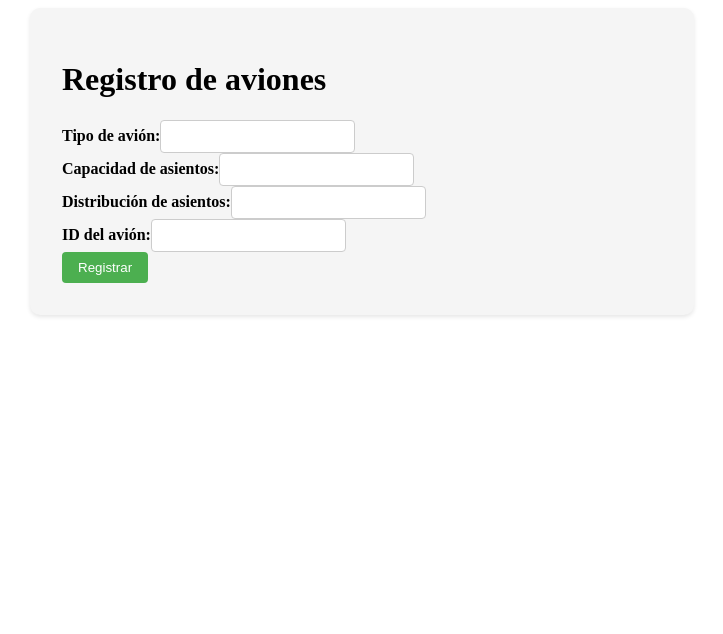
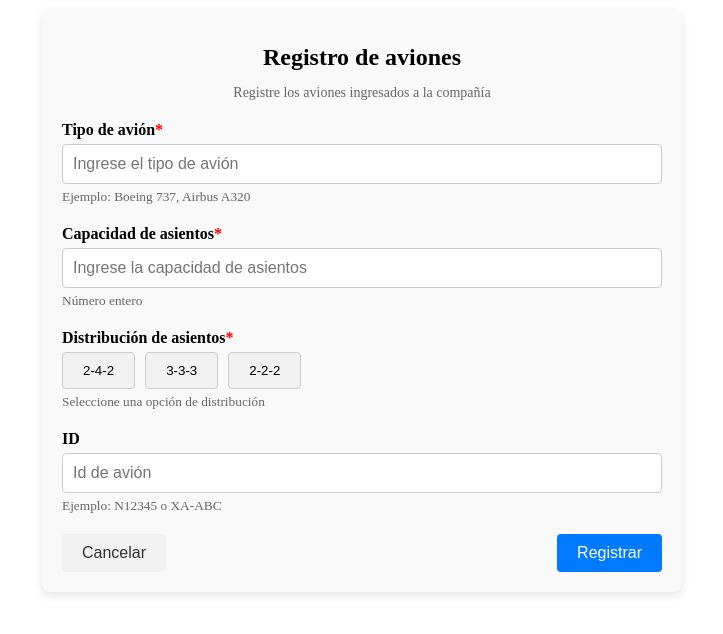
Before and after one commit to Reginork/gestion-de-vuelos, a Next.js app: page / in a window 1280 px wide. Shown: the top 634 px of the page, without its empty margins (278-1001 px from the left). Built offline with nearby package versions, Linux system fonts and the light colour scheme.

Commit message:
Creación de primer formulario

```diff
--- a/app/components/RegisterAirplane.tsx
+++ b/app/components/RegisterAirplane.tsx
@@ -1,59 +1,84 @@
-import React from 'react';
+'use client';
 
-function RegisterAirplane() {
+import React, { useState } from 'react';
+import '../styles/global.css';
+
+const RegisterAirplane: React.FC = () => {
+  const [airplaneType, setAirplaneType] = useState('');
+  const [seatCapacity, setSeatCapacity] = useState('');
+  const [seatDistribution, setSeatDistribution] = useState('');
+  const [airplaneId, setAirplaneId] = useState('');
+
+  const handleRegister = (e: React.FormEvent) => {
+    e.preventDefault();
+    console.log({
+      airplaneType,
+      seatCapacity,
+      seatDistribution,
+      airplaneId,
+    });
+  };
+
   return (
-    <div className="container mx-auto p-4">
-      <h1 className="text-3xl font-bold text-center mb-8">Registro de aviones</h1>
-      <form className="space-y-4">
-        <div>
-          <label htmlFor="type" className="block text-sm font-medium text-gray-700">
-            Tipo de avión:
-          </label>
+    <div className="register-airplane-container">
+      <h1 className="title">Registro de aviones</h1>
+      <p className="subtitle">Registre los aviones ingresados a la compañía</p>
+      <form className="register-airplane-form" onSubmit={handleRegister}>
+        <div className="form-group">
+          <label htmlFor="airplaneType">Tipo de avión<span className="required">*</span></label>
           <input
             type="text"
-            id="type"
-            className="mt-1 p-2 w-full border border-gray-300 rounded-md shadow-sm"
+            id="airplaneType"
+            placeholder="Ingrese el tipo de avión"
+            value={airplaneType}
+            onChange={(e) => setAirplaneType(e.target.value)}
+            required
           />
+          <small>Ejemplo: Boeing 737, Airbus A320</small>
         </div>
-        <div>
-          <label htmlFor="capacity" className="block text-sm font-medium text-gray-700">
-            Capacidad de asientos:
-          </label>
+
+        <div className="form-group">
+          <label htmlFor="seatCapacity">Capacidad de asientos<span className="required">*</span></label>
           <input
             type="number"
-            id="capacity"
-            className="mt-1 p-2 w-full border border-gray-300 rounded-md shadow-sm"
+            id="seatCapacity"
+            placeholder="Ingrese la capacidad de asientos"
+            value={seatCapacity}
+            onChange={(e) => setSeatCapacity(e.target.value)}
+            required
           />
+          <small>Número entero</small>
         </div>
-        <div>
-          <label htmlFor="distribution" className="block text-sm font-medium text-gray-700">
-            Distribución de asientos:
-          </label>
+
+        <div className="form-group">
+          <label htmlFor="seatDistribution">Distribución de asientos<span className="required">*</span></label>
+          <div className="seat-options">
+            <button type="button" className={`seat-option ${seatDistribution === '2-4-2' ? 'selected' : ''}`} onClick={() => setSeatDistribution('2-4-2')}>2-4-2</button>
+            <button type="button" className={`seat-option ${seatDistribution === '3-3-3' ? 'selected' : ''}`} onClick={() => setSeatDistribution('3-3-3')}>3-3-3</button>
+            <button type="button" className={`seat-option ${seatDistribution === '2-2-2' ? 'selected' : ''}`} onClick={() => setSeatDistribution('2-2-2')}>2-2-2</button>
+          </div>
+          <small>Seleccione una opción de distribución</small>
+        </div>
+
+        <div className="form-group">
+          <label htmlFor="airplaneId">ID</label>
           <input
             type="text"
-            id="distribution"
-            className="mt-1 p-2 w-full border border-gray-300 rounded-md shadow-sm"
+            id="airplaneId"
+            placeholder="Id de avión"
+            value={airplaneId}
+            onChange={(e) => setAirplaneId(e.target.value)}
           />
+          <small>Ejemplo: N12345 o XA-ABC</small>
         </div>
-        <div>
-          <label htmlFor="id" className="block text-sm font-medium text-gray-700">
-            ID del avión:
-          </label>
-          <input
-            type="text"
-            id="id"
-            className="mt-1 p-2 w-full border border-gray-300 rounded-md shadow-sm"
-          />
+
+        <div className="form-buttons">
+          <button type="button" className="cancel-button">Cancelar</button>
+          <button type="submit" className="submit-button">Registrar</button>
         </div>
-        <button
-          type="submit"
-          className="inline-flex items-center px-4 py-2 bg-blue-500 border border-transparent rounded-md font-medium text-white hover:bg-blue-700"
-        >
-          Registrar
-        </button>
       </form>
     </div>
   );
-}
+};
 
 export default RegisterAirplane;
--- a/app/styles/global.css
+++ b/app/styles/global.css
@@ -1,34 +1,114 @@
-.container {
+.register-airplane-container {
   max-width: 600px;
   margin: 0 auto;
-    padding: 2rem;
-    background-color: #f5f5f5;
-    border-radius: 10px;
-    box-shadow: 0px 2px 4px rgba(0, 0, 0, 0.1);
+  padding: 20px;
+  background-color: #f9f9f9;
+  border-radius: 8px;
+  box-shadow: 0px 4px 8px rgba(0, 0, 0, 0.1);
+}
+
+.title {
+  text-align: center;
+  font-size: 24px;
+  margin-bottom: 10px;
+}
+
+.subtitle {
+  text-align: center;
+  font-size: 14px;
+  margin-bottom: 20px;
+  color: #666;
+}
+
+.register-airplane-form {
+  display: flex;
+  flex-direction: column;
+  gap: 20px;
 }
 
 .form-group {
   display: flex;
   flex-direction: column;
-    margin-bottom: 1rem;
 }
 
 label {
   font-weight: bold;
-    margin-bottom: 0.5rem;
+  margin-bottom: 5px;
+}
+
+.required {
+  color: red;
 }
 
 input {
-    padding: 0.5rem;
+  padding: 10px;
+  font-size: 16px;
   border: 1px solid #ccc;
   border-radius: 4px;
 }
 
-  button {
-    background-color: #4CAF50;
+input:focus {
+  outline: none;
+  border-color: #007bff;
+}
+
+small {
+  margin-top: 5px;
+  color: #666;
+}
+
+.seat-options {
+  display: flex;
+  gap: 10px;
+}
+
+.seat-option {
+  padding: 10px 20px;
+  border: 1px solid #ccc;
+  border-radius: 4px;
+  background-color: #f1f1f1;
+  cursor: pointer;
+}
+
+.seat-option.selected {
+  background-color: #007bff;
   color: white;
-    padding: 0.5rem 1rem;
+  border-color: #007bff;
+}
+
+.seat-option:hover {
+  background-color: #007bff;
+  color: white;
+}
+
+.form-buttons {
+  display: flex;
+  justify-content: space-between;
+}
+
+.cancel-button,
+.submit-button {
+  padding: 10px 20px;
   border: none;
   border-radius: 4px;
+  font-size: 16px;
   cursor: pointer;
 }
+
+.cancel-button {
+  background-color: #f1f1f1;
+  color: #333;
+}
+
+.cancel-button:hover {
+  background-color: #ccc;
+}
+
+.submit-button {
+  background-color: #007bff;
+  color: white;
+}
+
+.submit-button:hover {
+  background-color: #0056b3;
+}
```
Lines whose indentation alone changed are shown as unchanged.
